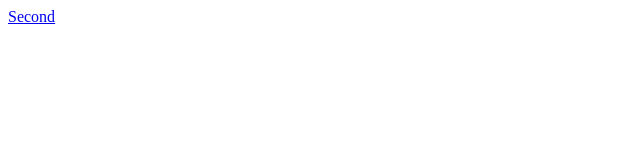
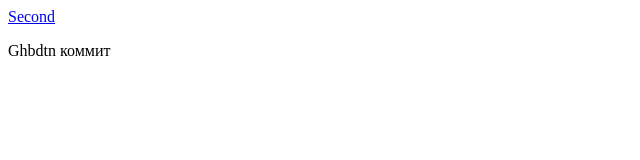
Before and after one commit to bambr01/31-Demo, a plain HTML site: page index.html in a window 1280 px wide. Shown: the full height of the page, 0-640 px from the left. Drawn offline with Linux system fonts and the light colour scheme.

Commit message:
Привет коммит

```diff
--- a/index.html
+++ b/index.html
@@ -7,5 +7,6 @@
 </head>
 <body>
     <a href="second.html">Second</a>
+    <P>Ghbdtn коммит    </P>
 </body>
 </html>
```
